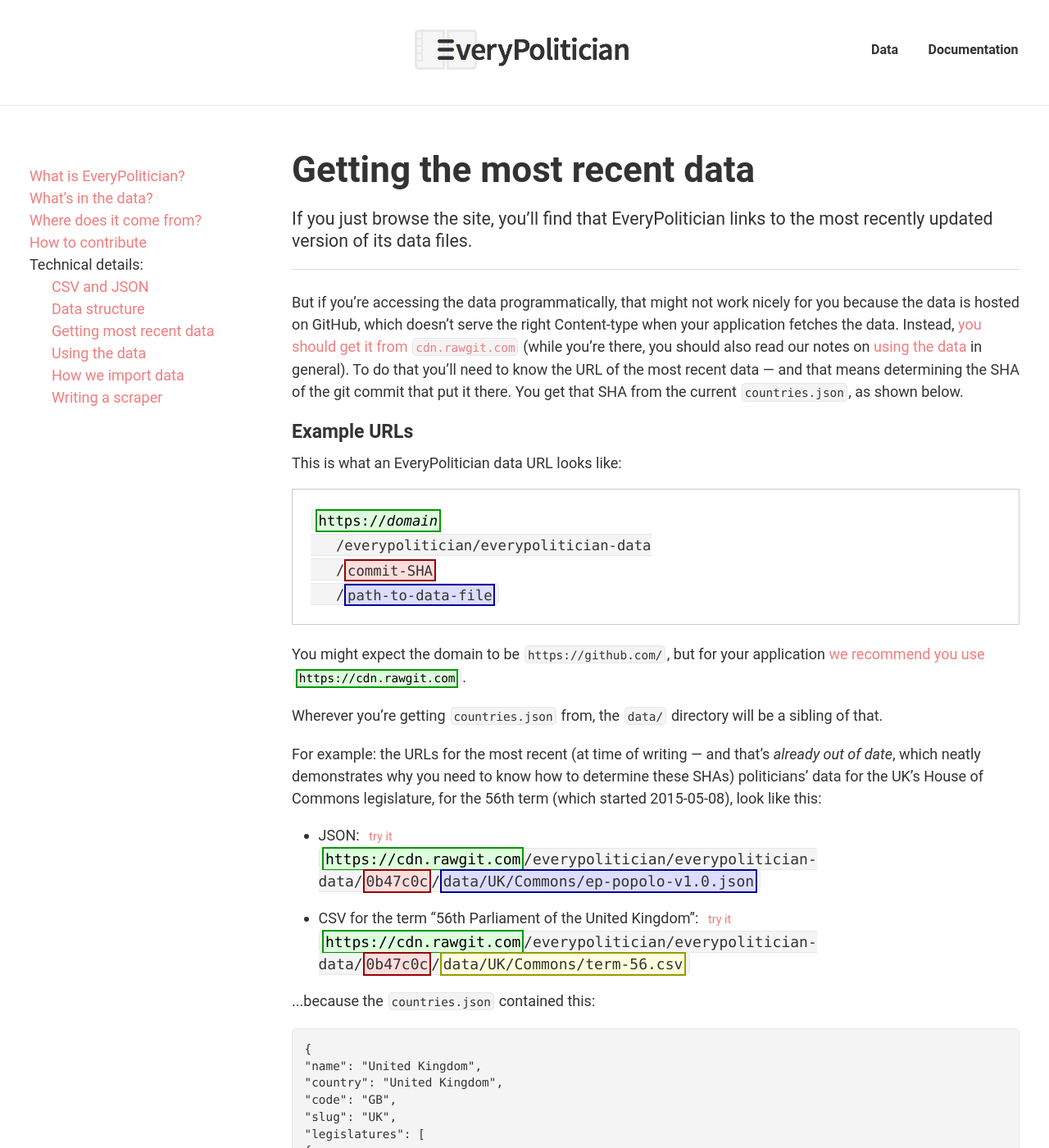
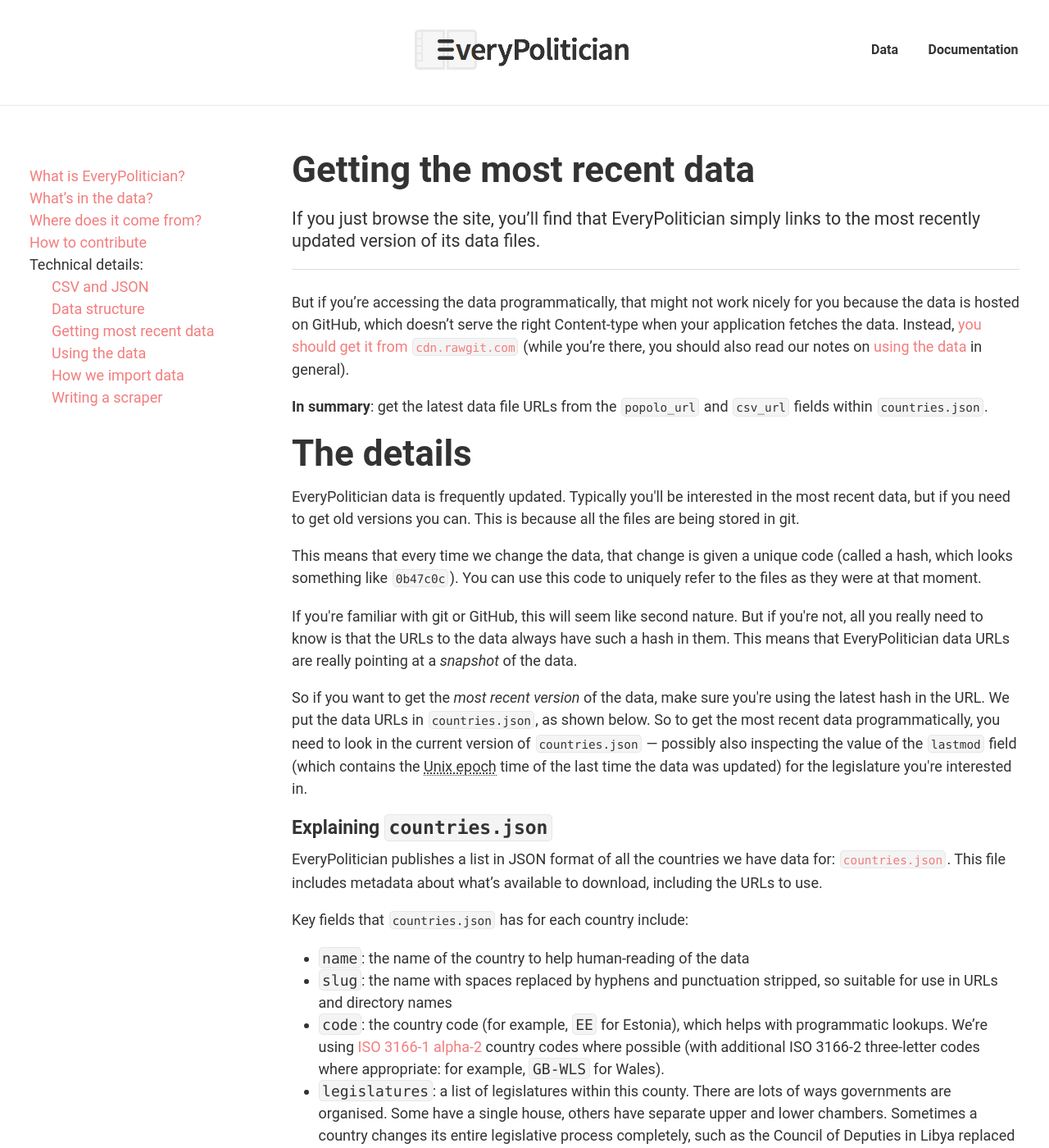
Before and after one commit to everypolitician/everypolitician-docs, a Jekyll site: the page built from repo_structure.html, in a window 1280 px wide and 1400 px high. Shown: the whole window at 82% size. Built offline with Jekyll 4.4.1, drawn with Linux system fonts in a browser that asks for light colours; nearby versions of some CDN libraries; some of the changed text lies outside the part shown.

Commit message:
rewrite "construct URL", use complete _url fields instead it's no longer necessary to construct the URL because countries.json now contains a complete URL in the csv_url and popolo_url fields.
Closes #8

```diff
--- a/repo_structure.html
+++ b/repo_structure.html
@@ -4,107 +4,54 @@
 
 <h1> Getting the most recent data </h1>
 <p class="section-intro">
-  If you just browse the site, you’ll find that EveryPolitician links to
+  If you just browse the site, you’ll find that EveryPolitician simply links to
   the most recently updated version of its data files.
 </p>
 <p>
-  But if you’re accessing the data programmatically, that might not work
-  nicely for you because the data is hosted on GitHub, which doesn’t
-  serve the right Content-type when your application fetches the data.
-  Instead, <a href="use_the_data.html#rawgit">you should get it from
-  <code>cdn.rawgit.com</code></a> (while you’re there, you should also read
-  our notes on <a href="use_the_data.html">using the data</a> in
-  general). To do that you’ll need to know the URL of the most recent
-  data &mdash; and that means determining the SHA of the git commit
-  that put it there. You get that SHA from the current
-  <code>countries.json</code>, as shown below.
+  But if you’re accessing the data programmatically, that might not work nicely
+  for you because the data is hosted on GitHub, which doesn’t serve the right
+  Content-type when your application fetches the data. Instead, <a
+  href="use_the_data.html#rawgit">you should get it from
+  <code>cdn.rawgit.com</code></a> (while you’re there, you should also read our
+  notes on <a href="use_the_data.html">using the data</a> in general).
+</p>
+<p>
+  <strong>In summary</strong>:
+  get the latest data file URLs from the
+  <code>popolo_url</code> and <code>csv_url</code> fields within
+  <code>countries.json</code>.
+</p>
+<h2>
+  The details
+</h2>
+<p>
+  EveryPolitician data is frequently updated. Typically you'll be interested in
+  the most recent data, but if you need to get old versions you can. This is
+  because all the files are being stored in git.
+</p>
+<p>
+  This means that every time we change the data, that change is given a unique
+  code (called a hash, which looks something like <code>0b47c0c</code>). You
+  can use this code to uniquely refer to the files as they were at that moment.
+</p>
+<p>
+  If you're familiar with git or GitHub, this will seem like second nature. But
+  if you're not, all you really need to know is that the URLs to the data
+  always have such a hash in them. This means that EveryPolitician data URLs
+  are really pointing at a <em>snapshot</em> of the data.
+</p>
+<p>
+  So if you want to get the <em>most recent version</em> of the data, make sure
+  you're using the latest hash in the URL. We put the data URLs in
+  <code>countries.json</code>, as shown below. So to get the most
+  recent data programmatically, you need to look in the current version of
+  <code>countries.json</code> —
+  possibly also inspecting the value of the <code>lastmod</code> field (which
+  contains the <abbr
+  title="number of seconds that have elapsed since January 1, 1970">Unix epoch</abbr>
+  time of the last time the data was updated) for the legislature you're interested in.
 </p>
 
-<h3>
-  Example URLs
-</h3>
-<p>
-  This is what an EveryPolitician data URL looks like:
-</p>
-<p class="url-demo-box">
-  <code><span class="url-part-domain">https://<em>domain</em></span><br>
-  &nbsp;&nbsp;
-  /everypolitician/everypolitician-data<br>
-  &nbsp;&nbsp;
-  /<span class="url-part-sha">commit-SHA</span><br>
-  &nbsp;&nbsp;
-  /<span class="url-part-file">path-to-data-file</span></code>
-</p>
-<p>
-  You might expect the domain to be <code>https://github.com/</code>, but for
-  your application <a href="/use_the_data.html#rawgit">we recommend you use <code><span class="url-part-domain">https://cdn.rawgit.com</span></code></a>.
-</p>
-<p>
-  Wherever you’re getting <code>countries.json</code> from, the <code>data/</code> directory
-  will be a sibling of that.
-</p>
-<p>
-  For example: the URLs for the most recent (at time of writing — and
-  that’s <em>already out of date</em>, which neatly demonstrates
-  why you need to know how to determine these SHAs) politicians’
-  data for the UK’s House of Commons legislature, for the 56th term
-  (which started 2015-05-08), look like this:
-</p>
-<ul>
-  <li>
-    JSON: <a style="font-size:80%;padding-left:0.5em" href="https://cdn.rawgit.com/everypolitician/everypolitician-data/0b47c0c/data/UK/Commons/ep-popolo-v1.0.json">try it</a>
-    <br>
-    <code><span span class="url-part-domain">https://cdn.rawgit.com</span>/everypolitician/everypolitician-data/<span span class="url-part-sha">0b47c0c</span>/<span class="url-part-file">data/UK/Commons/ep-popolo-v1.0.json</span></code>
-  </li>
-</ul>
-<ul>
-  <li>
-    CSV for the term &ldquo;56th Parliament of the United Kingdom&rdquo;:
-    <a style="font-size:80%;padding-left:0.5em" href="https://cdn.rawgit.com/everypolitician/everypolitician-data/0b47c0c/data/UK/Commons/term-56.csv">try it</a>
-    <br>
-    <code><span class="url-part-domain">https://cdn.rawgit.com</span>/everypolitician/everypolitician-data</span>/<span class="url-part-sha">0b47c0c</span>/<span class="url-part-file-alt">data/UK/Commons/term-56.csv</span></code>
-  </li>
-</ul>
-<p>
-  ...because the <code>countries.json</code> contained this:
-</p>
-<pre>
-{
-"name": "United Kingdom",
-"country": "United Kingdom",
-"code": "GB",
-"slug": "UK",
-"legislatures": [
-{
-"name": "House of Commons",
-"slug": "Commons",
-"sources_directory": "data/UK/Commons/sources",
-"<strong>popolo</strong>": "<span class="url-part-file">data/UK/Commons/ep-popolo-v1.0.json</span>",
-"lastmod": "1445087100",
-"person_count": 1337,
-"<strong>sha</strong>": "<span class="url-part-sha">0b47c0c</span>",
-"legislative_periods": [
-{
-  "id": "term/56",
-  "name": "56th Parliament of the United Kingdom",
-  "start_date": "2015-05-08",
-  "wikidata": "Q21084473",
-  "slug": "56",
-  "<strong>csv</strong>": "<span class="url-part-file-alt">data/UK/Commons/term-56.csv</span>"
-},
-{
-  "id": "term/55",
-  "name": "55th Parliament of the United Kingdom",
-  "start_date": "2010-05-06",
-  "end_date": "2015-03-30",
-  ...
-},
-...
-]
-}
-]
-}
-</pre>
 <h3>
   Explaining <code>countries.json</code>
 </h3>
@@ -112,7 +59,8 @@
   EveryPolitician publishes a list in JSON format of
   all the countries we have data for:
   <a href="https://raw.githubusercontent.com/everypolitician/everypolitician-data/master/countries.json"><code>countries.json</code></a>.
-  This file includes metadata about what’s available to download.
+  This file includes metadata about what’s available to download, including the
+  URLs to use.
 </p>
 <p>
   Key fields that <code>countries.json</code> has for each country include:
@@ -152,6 +100,10 @@
 </p>
 <ul>
   <li>
+    <code>popolo_url</code>:
+    the fully-qualified URL to the Popolo JSON file
+  </li>
+  <li>
     <code>popolo</code>:
     the path to the Popolo JSON file
   </li>
@@ -160,18 +112,68 @@
     Unix time when the data was last modified
   </li>
   <li>
-    <code>sha</code>:
-    git’s hash for the commit in which the data was last modified (see following section)
-  </li>
-  <li>
     <code>legislative_periods</code>:
     a list of each of the terms, or periods. Each one of those has these fields:
     <ul>
       <li><code>id</code>, <code>name</code>, <code>start_date</code>, and <code>slug</code></li>
       <li>
-        and also a path (from the directory containing <code>countries.json</code>) to the CSV file containing the data for this term of this legislature
-        (for example, <code>data/Bangladesh/House/term-10.csv</code>)
+        <code>csv_url</code>:
+        the fully-qualified URL to the CSV file of data for this term
       </li>
     </ul>
   </li>
 </ul>
+
+<h3>
+  Data URLs: <code>popolo_url</code> and <code>csv_url</code>
+</h3>
+<p>
+  The <code>countries.json</code> file contains the path and the URL of two types
+  of data file:
+</p>
+<ul>
+  <li>
+    <code>popolo_url</code> — the Popolo JSON data for the whole legislature
+  </li>
+  <li>
+    <code>csv_url</code> — the comma-separated data for individual terms within the legislature
+  </li>
+</ul>
+<p>
+  This is what an EveryPolitician data URL looks like:
+</p>
+<p class="url-demo-box">
+  <code><span class="url-part-domain">https://<em>domain</em></span><br>
+  &nbsp;&nbsp;
+  /everypolitician/everypolitician-data<br>
+  &nbsp;&nbsp;
+  /<span class="url-part-sha">commit-SHA</span><br>
+  &nbsp;&nbsp;
+  /<span class="url-part-file">path-to-data-file</span></code>
+</p>
+<p>
+  You might expect the domain to be <code>https://github.com/</code>, but for
+  your application <a href="/use_the_data.html#rawgit">we recommend you use <code><span class="url-part-domain">https://cdn.rawgit.com</span></code></a>.
+</p>
+<p>
+  For example: the URLs for the most recent (at time of writing — and
+  that’s <em>already out of date</em>, which neatly demonstrates
+  why you need to know how to determine these SHAs) politicians’
+  data for the UK’s House of Commons legislature, for the 56th term
+  (which started 2015-05-08), look like this:
+</p>
+<ul>
+  <li>
+    JSON: <a style="font-size:80%;padding-left:0.5em" href="https://cdn.rawgit.com/everypolitician/everypolitician-data/0b47c0c/data/UK/Commons/ep-popolo-v1.0.json">try it</a>
+    <br>
+    <code><span span class="url-part-domain">https://cdn.rawgit.com</span>/everypolitician/everypolitician-data/<span span class="url-part-sha">0b47c0c</span>/<span class="url-part-file">data/UK/Commons/ep-popolo-v1.0.json</span></code>
+  </li>
+</ul>
+<ul>
+  <li>
+    CSV for the term &ldquo;56th Parliament of the United Kingdom&rdquo;:
+    <a style="font-size:80%;padding-left:0.5em" href="https://cdn.rawgit.com/everypolitician/everypolitician-data/0b47c0c/data/UK/Commons/term-56.csv">try it</a>
+    <br>
+    <code><span class="url-part-domain">https://cdn.rawgit.com</span>/everypolitician/everypolitician-data</span>/<span class="url-part-sha">0b47c0c</span>/<span class="url-part-file-alt">data/UK/Commons/term-56.csv</span></code>
+  </li>
+</ul>
--- a/use_the_data.html
+++ b/use_the_data.html
@@ -37,8 +37,8 @@
   one for every country we’ve got data for. These contain identifying
   fields (like name and country code) as well as metadata for each
   legislature within those countries. From <code>countries.json</code>
-  you can <a href="repo_structure.html">construct the URLs</a> of the
-  files that contain the data you want.
+  you can <a href="repo_structure.html">get the URLs of the
+  data files</a>  you want.
 </p>
 <p>
   Every time we change any of the data, we update
@@ -198,20 +198,7 @@
   This works because those files are static. And they’re static because
   every RawGit URL must have a commit SHA in it — that is, you’re
   explicitly referring to a specific file in EveryPolitician’s repo.
-  Remember <code>countries.json</code>? That’s why we put the
-  <em>latest commit SHA</em> in there.
+  Remember <code>countries.json</code>? That’s why you should
+  <a href="repo_structure.html">get their URLs</a> from that file.
 </p>
-<h3>
-  Use <code>countries.json</code> to construct the latest data URLs
-</h3>
-<p>
-  So, when you’re grabbing data programmatically from EveryPolitician,
-  the right way to do it is to construct a URL for the
-  <code>cdn.rawgit.com</code> domain using the SHA and path information
-  that’s in <code>countries.json</code>.
-</p>
-<div class="process-boxes">
-  <div class="step-1">
-    <a href="repo_structure.html">Here’s how to construct the URL</a>
-  </div>
 </div>
```
